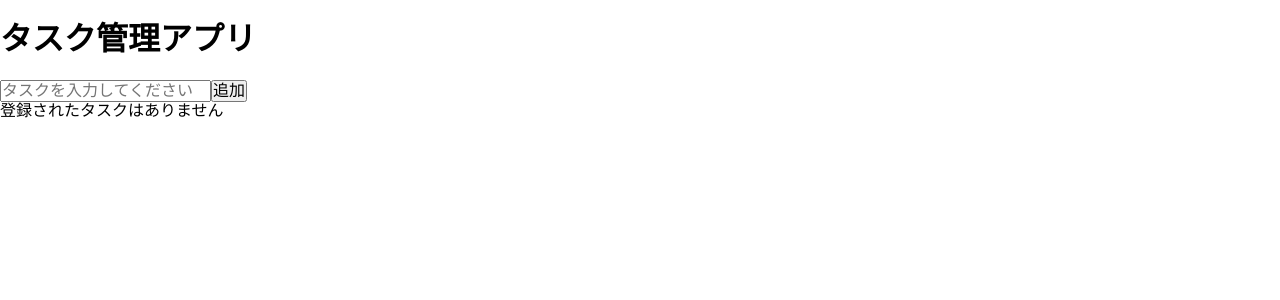
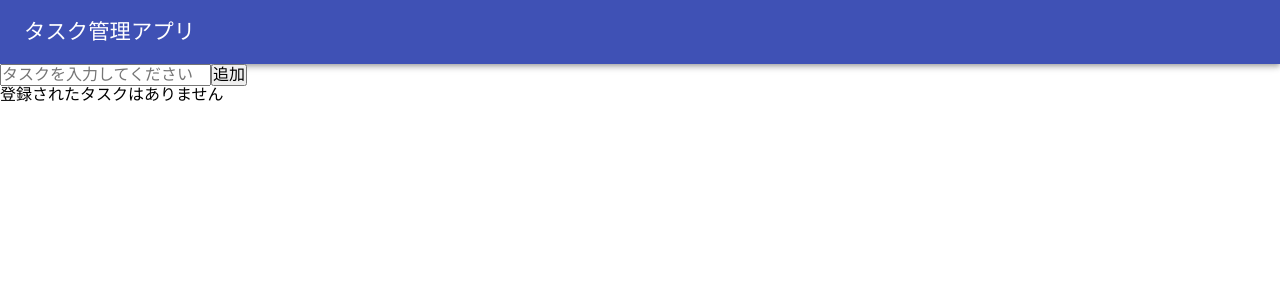
Before and after one commit to PepeikeDeteron/TodoApp, a Next.js app: page / in a window 1280 px wide. Shown: the top 300 px of the page. Built offline with nearby package versions, Linux system fonts and the light colour scheme.

Commit message:
Add: Headerコンポーネントを追加
ヘッダを配置

```diff
--- /dev/null
+++ b/src/components/common/Header/index.tsx
@@ -0,0 +1,20 @@
+import React from 'react';
+import AppBar from '@material-ui/core/AppBar';
+import Toolbar from '@material-ui/core/Toolbar';
+import Typography from '@material-ui/core/Typography';
+
+type HeaderProps = {
+  title: string;
+};
+
+const Header: React.VFC<HeaderProps> = (props) => {
+  return (
+    <AppBar position="static">
+      <Toolbar>
+        <Typography variant="h4">{props.title}</Typography>
+      </Toolbar>
+    </AppBar>
+  );
+};
+
+export default Header;
--- a/src/pages/index.tsx
+++ b/src/pages/index.tsx
@@ -3,6 +3,7 @@ import Head from 'next/head';
 import { Task } from '@/models/Task';
 import TaskInput from '@/components/TaskInput';
 import TaskList from '@/components/TaskList';
+import Header from '@/components/common/Header';
 
 const initialState: Task[] = [];
 
@@ -16,7 +17,7 @@ const Home: React.FC = () => {
         <link rel="icon" href="/favicon.ico" />
       </Head>
       <div>
-        <h1>タスク管理アプリ</h1>
+        <Header title="タスク管理アプリ" />
         <TaskInput setTasks={setTasks} tasks={tasks} />
         <TaskList setTasks={setTasks} tasks={tasks} />
       </div>
```
